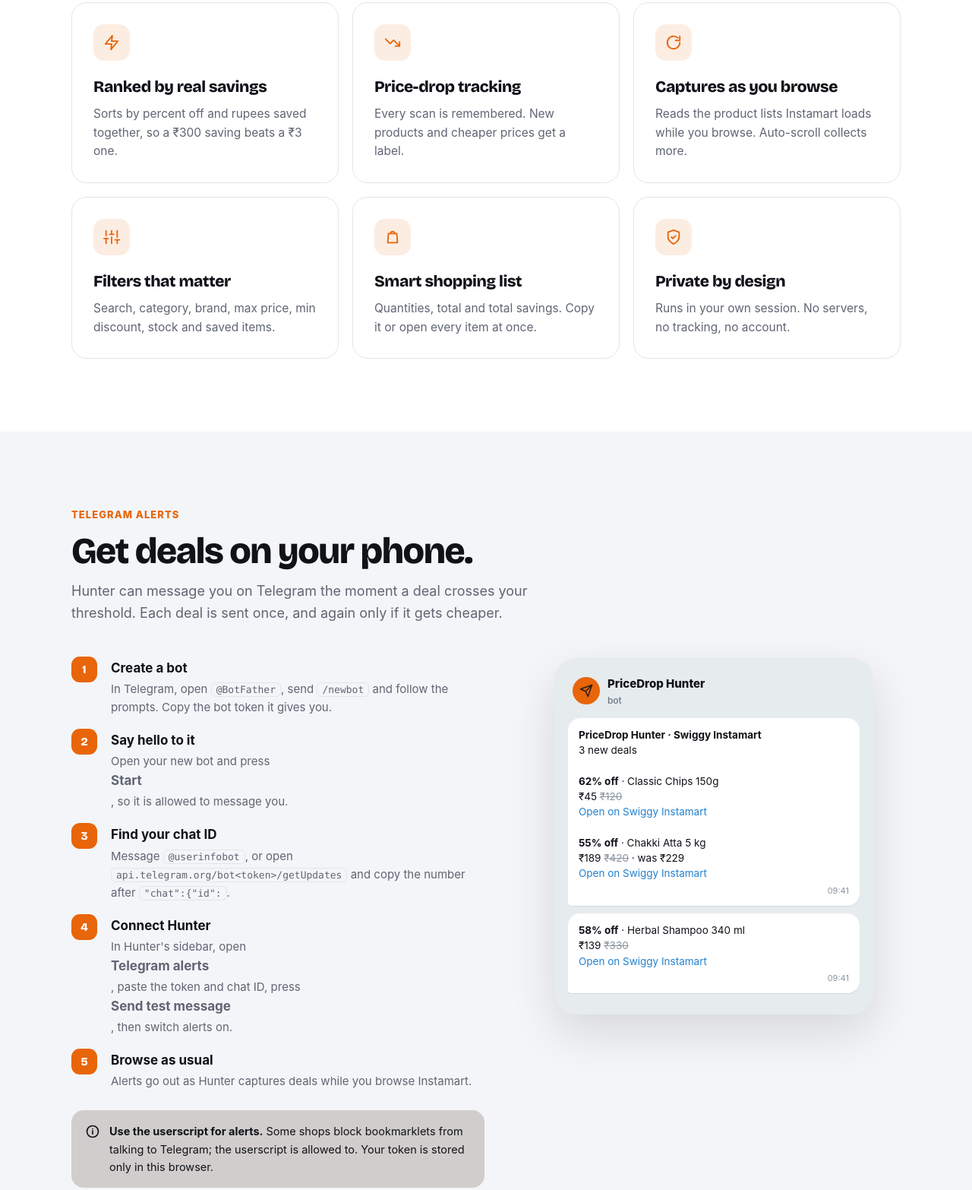
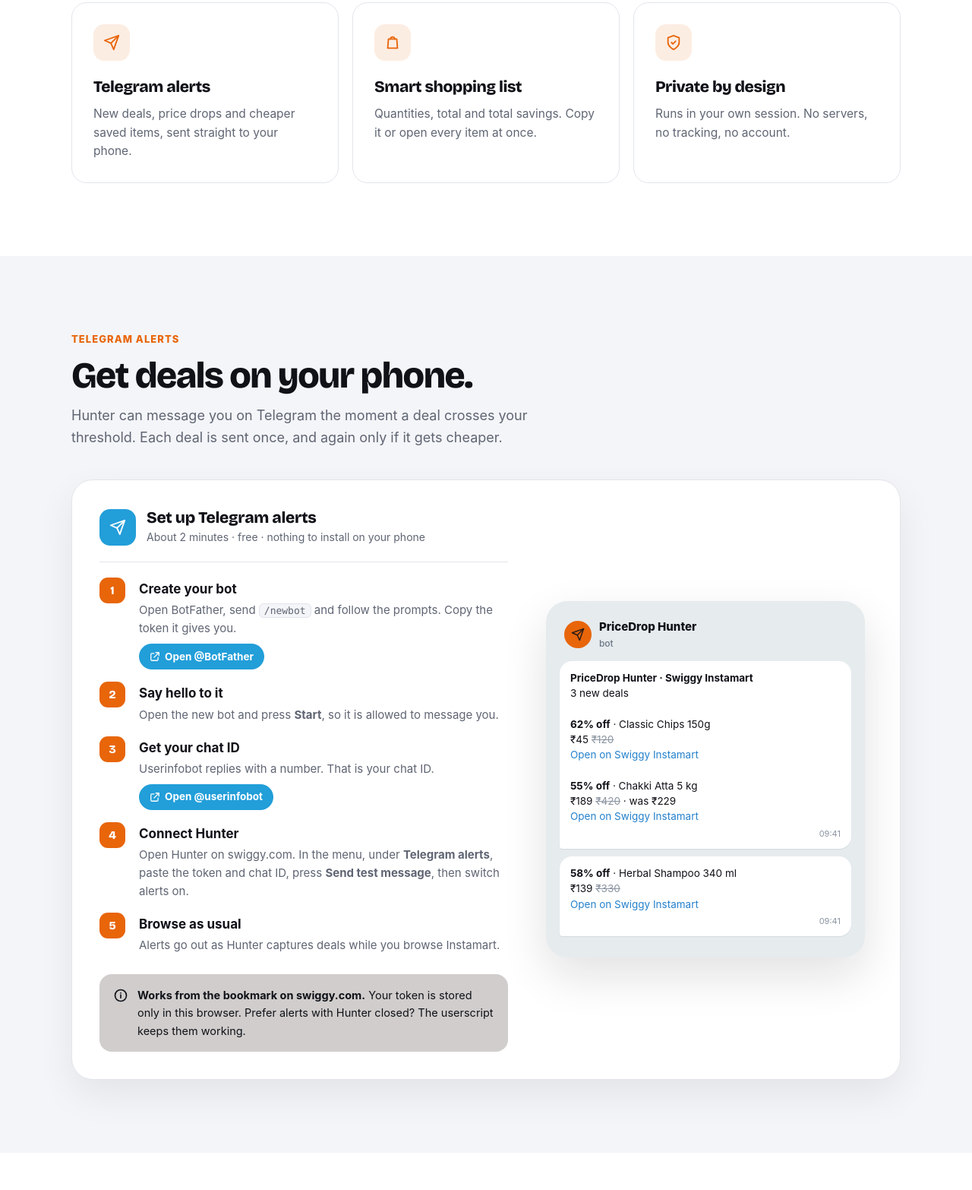
Before and after one commit to stymrj/Swiggy-Instamart-Deals, a plain HTML site: page index.html in a window 1280 px wide. Shown: the part 1964-3530 px from the top of the page at 76% size. Drawn offline with nearby package versions, Linux system fonts and the light colour scheme.

Commit message:
Telegram setup card, updated bots and READMEs, Amazon sign-in handling

```diff
--- a/index.html
+++ b/index.html
@@ -122,11 +122,19 @@ footer .h{color:var(--ac)}
 #install{padding-top:28px}
 #install .ins{background:var(--sf);border:1px solid var(--bd);border-radius:26px;padding:40px;box-shadow:0 20px 50px rgba(16,18,24,.07);position:relative;z-index:3;margin-top:-70px}
 .statsec{padding:8px 0 0}
+.tgbox{display:grid;grid-template-columns:1.1fr .9fr;gap:40px;align-items:center;margin-top:40px;background:var(--sf);border:1px solid var(--bd);border-radius:28px;padding:36px;box-shadow:0 20px 50px rgba(16,18,24,.07)}
+.tgh{display:flex;align-items:center;gap:14px;padding-bottom:20px;margin-bottom:22px;border-bottom:1px solid var(--bd)}
+.tgh b{display:block;font:800 21px var(--hf);letter-spacing:-.3px}.tgh small{color:var(--mt);font-size:14px}
+.tgi{width:48px;height:48px;border-radius:14px;background:#229ed9;color:#fff;display:grid;place-items:center;flex:none}
+.tlink{display:inline-flex;align-items:center;gap:6px;margin-top:8px;height:34px;padding:0 14px;border-radius:99px;background:#229ed9;color:#fff;font-weight:700;font-size:13.5px;text-decoration:none}
+.tlink:hover{background:#1c8bc0}
+.tgr{display:flex;justify-content:center}
+@media(max-width:900px){.tgbox{grid-template-columns:1fr;padding:22px;gap:28px;border-radius:22px}}
 .tgrid{display:grid;grid-template-columns:1.05fr .95fr;gap:56px;align-items:start;margin-top:44px}
 .tsteps{list-style:none;padding:0;counter-reset:t;display:flex;flex-direction:column;gap:18px}
 .tsteps li{counter-increment:t;position:relative;padding-left:52px}
 .tsteps li:before{content:counter(t);position:absolute;left:0;top:-2px;width:34px;height:34px;border-radius:11px;background:var(--pr);color:#fff;font:800 15px/34px var(--hf);text-align:center}
-.tsteps b{display:block;font-size:17px;margin-bottom:2px}
+.tsteps li>b{display:block;font-size:17px;margin-bottom:2px}
 .tsteps p{color:var(--mt);font-size:15px}
 .callout{display:flex;gap:12px;margin-top:26px;background:color-mix(in srgb,var(--ac) 22%,var(--sf));border-radius:16px;padding:16px 18px;font-size:14.5px}
 .callout .ic{color:var(--tx);margin-top:2px}
@@ -216,13 +224,10 @@ footer .h{color:var(--ac)}
 
 <section id="features"><div class="wrap">
   <span class="label">Features</span>
-  <h2>Everything you need to shop the dip.</h2>
+  <h2>The best deals, without the scrolling.</h2>
   <p class="sub">A full deal workspace that opens on top of swiggy.com, in one click.</p>
   <div class="feat">
-    <div class="fc"><span class="n"><svg class="ic" viewBox="0 0 24 24" width="22" height="22" fill="none" stroke="currentColor" stroke-width="2" stroke-linecap="round" stroke-linejoin="round" aria-hidden="true"><path d="M13 2 3 14h9l-1 8 10-12h-9l1-8z"/></svg></span><h3>Ranked by real savings</h3><p>Sorts by percent off and rupees saved together, so a ₹300 saving beats a ₹3 one.</p></div>
-    <div class="fc"><span class="n"><svg class="ic" viewBox="0 0 24 24" width="22" height="22" fill="none" stroke="currentColor" stroke-width="2" stroke-linecap="round" stroke-linejoin="round" aria-hidden="true"><path d="m22 17-8.5-8.5-5 5L2 7"/><path d="M16 17h6v-6"/></svg></span><h3>Price-drop tracking</h3><p>Every scan is remembered. New products and cheaper prices get a label.</p></div>
-    <div class="fc"><span class="n"><svg class="ic" viewBox="0 0 24 24" width="22" height="22" fill="none" stroke="currentColor" stroke-width="2" stroke-linecap="round" stroke-linejoin="round" aria-hidden="true"><path d="M21 12a9 9 0 1 1-2.6-6.4"/><path d="M21 3v6h-6"/></svg></span><h3>Captures as you browse</h3><p>Reads the product lists Instamart loads while you browse. Auto-scroll collects more.</p></div>
-    <div class="fc"><span class="n"><svg class="ic" viewBox="0 0 24 24" width="22" height="22" fill="none" stroke="currentColor" stroke-width="2" stroke-linecap="round" stroke-linejoin="round" aria-hidden="true"><path d="M4 21v-7M4 10V3M12 21v-9M12 8V3M20 21v-5M20 12V3M1 14h6M9 8h6M17 16h6"/></svg></span><h3>Filters that matter</h3><p>Search, category, brand, max price, min discount, stock and saved items.</p></div>
+    <div class="fc"><span class="n"><svg class="ic" viewBox="0 0 24 24" width="22" height="22" fill="none" stroke="currentColor" stroke-width="2" stroke-linecap="round" stroke-linejoin="round" aria-hidden="true"><path d="m22 2-7 20-4-9-9-4z"/><path d="M22 2 11 13"/></svg></span><h3>Telegram alerts</h3><p>New deals, price drops and cheaper saved items, sent straight to your phone.</p></div>
     <div class="fc"><span class="n"><svg class="ic" viewBox="0 0 24 24" width="22" height="22" fill="none" stroke="currentColor" stroke-width="2" stroke-linecap="round" stroke-linejoin="round" aria-hidden="true"><path d="M6 7h12l1 13H5L6 7z"/><path d="M9 7a3 3 0 0 1 6 0"/></svg></span><h3>Smart shopping list</h3><p>Quantities, total and total savings. Copy it or open every item at once.</p></div>
     <div class="fc"><span class="n"><svg class="ic" viewBox="0 0 24 24" width="22" height="22" fill="none" stroke="currentColor" stroke-width="2" stroke-linecap="round" stroke-linejoin="round" aria-hidden="true"><path d="M12 22s8-4 8-10V5l-8-3-8 3v7c0 6 8 10 8 10z"/><path d="m9 12 2 2 4-4"/></svg></span><h3>Private by design</h3><p>Runs in your own session. No servers, no tracking, no account.</p></div>
   </div>
@@ -236,22 +241,24 @@ footer .h{color:var(--ac)}
   <span class="label">Telegram alerts</span>
   <h2>Get deals on your phone.</h2>
   <p class="sub">Hunter can message you on Telegram the moment a deal crosses your threshold. Each deal is sent once, and again only if it gets cheaper.</p>
-  <div class="tgrid">
-    <div>
+  <div class="tgbox">
+    <div class="tgl">
+      <div class="tgh"><span class="tgi"><svg class="ic" viewBox="0 0 24 24" width="22" height="22" fill="none" stroke="currentColor" stroke-width="2" stroke-linecap="round" stroke-linejoin="round" aria-hidden="true"><path d="m22 2-7 20-4-9-9-4z"/><path d="M22 2 11 13"/></svg></span><div><b>Set up Telegram alerts</b><small>About 2 minutes · free · nothing to install on your phone</small></div></div>
       <ol class="tsteps">
-        <li><b>Create a bot</b><p>In Telegram, open <code>@BotFather</code>, send <code>/newbot</code> and follow the prompts. Copy the bot token it gives you.</p></li>
-        <li><b>Say hello to it</b><p>Open your new bot and press <b>Start</b>, so it is allowed to message you.</p></li>
-        <li><b>Find your chat ID</b><p>Message <code>@userinfobot</code>, or open <code>api.telegram.org/bot&lt;token&gt;/getUpdates</code> and copy the number after <code>"chat":{"id":</code>.</p></li>
-        <li><b>Connect Hunter</b><p>In Hunter's sidebar, open <b>Telegram alerts</b>, paste the token and chat ID, press <b>Send test message</b>, then switch alerts on.</p></li>
+        <li><b>Create your bot</b><p>Open BotFather, send <code>/newbot</code> and follow the prompts. Copy the token it gives you.</p><a class="tlink" href="https://t.me/BotFather" target="_blank" rel="noopener"><svg class="ic" viewBox="0 0 24 24" width="14" height="14" fill="none" stroke="currentColor" stroke-width="2.2" stroke-linecap="round" stroke-linejoin="round" aria-hidden="true"><path d="M14 3h7v7M10 14 21 3M19 14v5a2 2 0 0 1-2 2H5a2 2 0 0 1-2-2V7a2 2 0 0 1 2-2h5"/></svg>Open @BotFather</a></li>
+        <li><b>Say hello to it</b><p>Open the new bot and press <b>Start</b>, so it is allowed to message you.</p></li>
+        <li><b>Get your chat ID</b><p>Userinfobot replies with a number. That is your chat ID.</p><a class="tlink" href="https://t.me/userinfobot" target="_blank" rel="noopener"><svg class="ic" viewBox="0 0 24 24" width="14" height="14" fill="none" stroke="currentColor" stroke-width="2.2" stroke-linecap="round" stroke-linejoin="round" aria-hidden="true"><path d="M14 3h7v7M10 14 21 3M19 14v5a2 2 0 0 1-2 2H5a2 2 0 0 1-2-2V7a2 2 0 0 1 2-2h5"/></svg>Open @userinfobot</a></li>
+        <li><b>Connect Hunter</b><p>Open Hunter on swiggy.com. In the menu, under <b>Telegram alerts</b>, paste the token and chat ID, press <b>Send test message</b>, then switch alerts on.</p></li>
         <li><b>Browse as usual</b><p>Alerts go out as Hunter captures deals while you browse Instamart.</p></li>
       </ol>
-      <div class="callout"><svg class="ic" viewBox="0 0 24 24" width="20" height="20" fill="none" stroke="currentColor" stroke-width="2" stroke-linecap="round" stroke-linejoin="round" aria-hidden="true"><circle cx="12" cy="12" r="9"/><path d="M12 11v5M12 8h.01"/></svg><div><b>Use the userscript for alerts.</b> Some shops block bookmarklets from talking to Telegram; the userscript is allowed to. Your token is stored only in this browser.</div></div>
+      <div class="callout"><svg class="ic" viewBox="0 0 24 24" width="20" height="20" fill="none" stroke="currentColor" stroke-width="2" stroke-linecap="round" stroke-linejoin="round" aria-hidden="true"><circle cx="12" cy="12" r="9"/><path d="M12 11v5M12 8h.01"/></svg><div><b>Works from the bookmark on swiggy.com.</b> Your token is stored only in this browser. Prefer alerts with Hunter closed? The userscript keeps them working.</div></div>
     </div>
+    <div class="tgr">
     <div class="phone" aria-hidden="true">
       <div class="bar"><i><svg class="ic" viewBox="0 0 24 24" width="18" height="18" fill="none" stroke="currentColor" stroke-width="2" stroke-linecap="round" stroke-linejoin="round" aria-hidden="true"><path d="m22 2-7 20-4-9-9-4z"/><path d="M22 2 11 13"/></svg></i><div>PriceDrop Hunter<small>bot</small></div></div>
       <div class="bub"><b>PriceDrop Hunter · Swiggy Instamart</b><br>3 new deals<br><br><b>62% off</b> · Classic Chips 150g<br>₹45 <s>₹120</s><br><a>Open on Swiggy Instamart</a><br><br><b>55% off</b> · Chakki Atta 5 kg<br>₹189 <s>₹420</s> · was ₹229<br><a>Open on Swiggy Instamart</a><span class="tm">09:41</span></div>
       <div class="bub"><b>58% off</b> · Herbal Shampoo 340 ml<br>₹139 <s>₹330</s><br><a>Open on Swiggy Instamart</a><span class="tm">09:41</span></div>
-    </div>
+      </div>
   </div>
 </div></section>
 
```
Also changed, not shown: src/index.tpl.html (+21 -14 lines), README.md.
